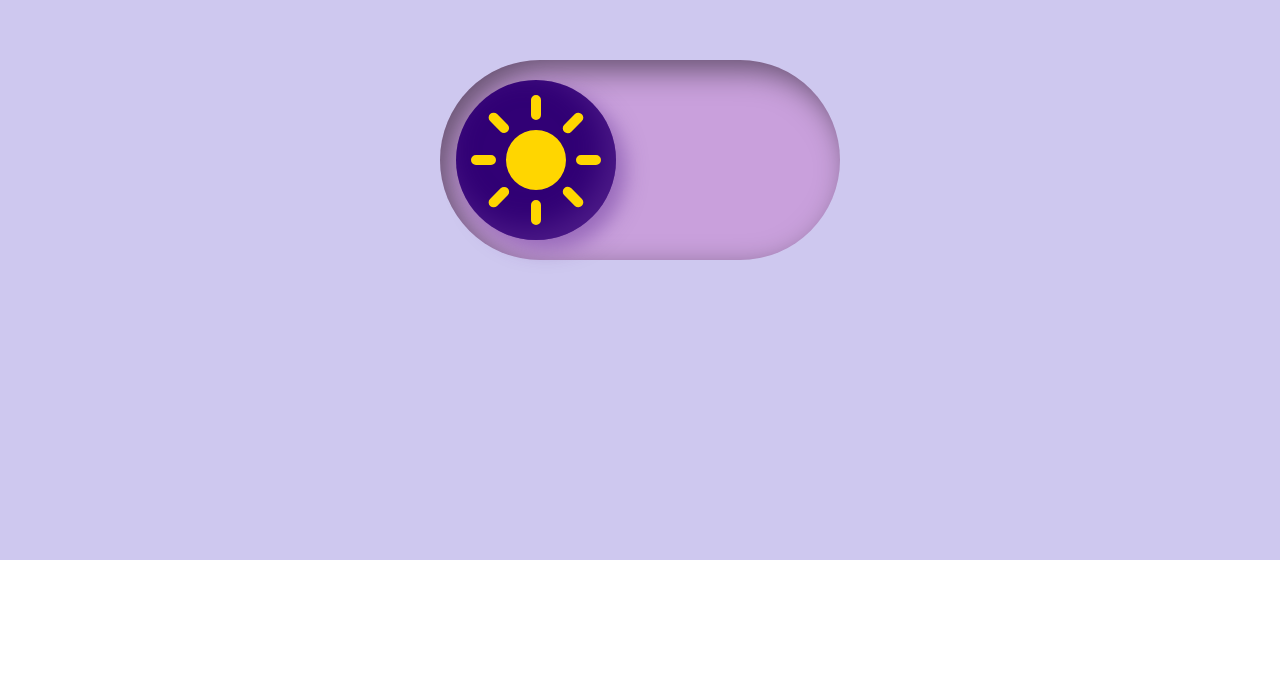
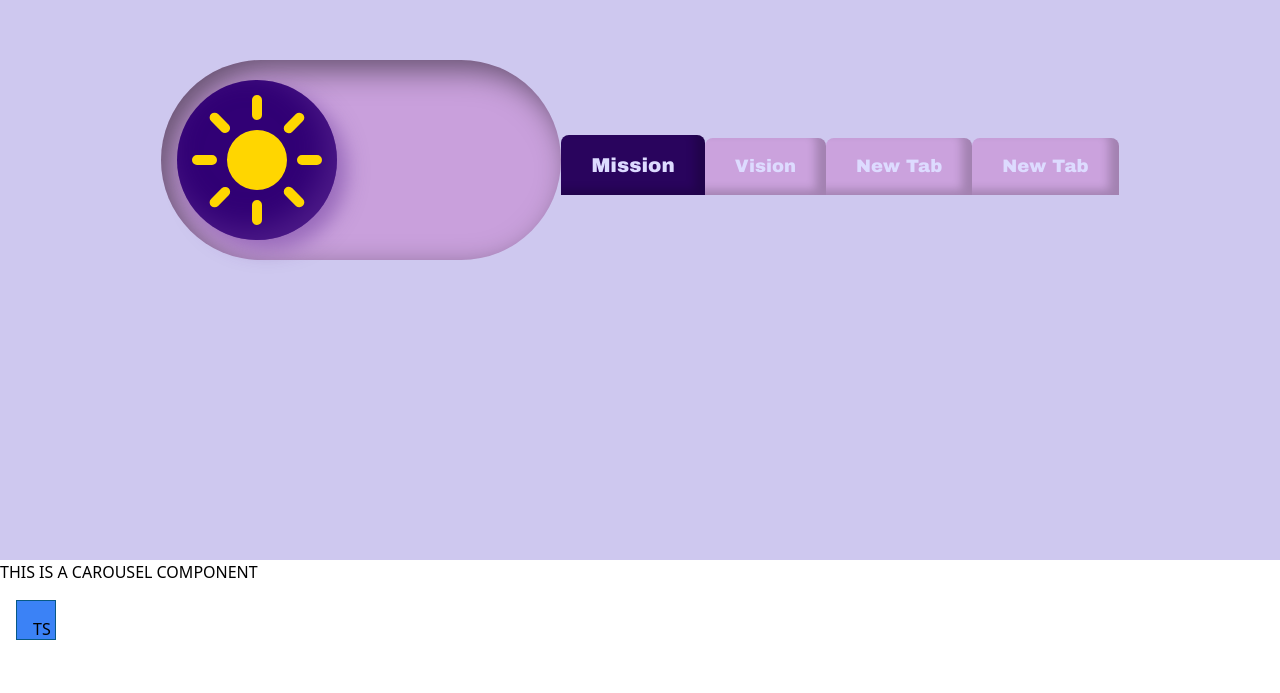
Before and after one commit to Brhylle/chuupurple, a Vue app: page / in a window 1280 px wide. Shown: the part 240-933 px from the top of the page. After the commit the page ends 896 px from the top, so only its background shows below. Built offline with nearby package versions, Linux system fonts and the light colour scheme.

Commit message:
laid out foundation for tomorrow

```diff
--- a/package.json
+++ b/package.json
@@ -8,7 +8,10 @@
     "lint": "vue-cli-service lint"
   },
   "dependencies": {
+    "@tailwindcss/forms": "^0.5.7",
+    "@tailwindcss/typography": "^0.5.13",
     "core-js": "^3.8.3",
+    "swiper": "^8.4.7",
     "vue": "^3.2.13"
   },
   "devDependencies": {
--- a/src/App.vue
+++ b/src/App.vue
@@ -5,8 +5,14 @@
       <label id="dlc-label" for="dlc-toggle">
         <DarkToggleButton :isDarkMode="isDarkMode" @update:isDarkMode="toggleMode"></DarkToggleButton>
       </label>
+      <div>
+        <TabsComponent msg="Welcome to Your Vue.js App"/>
+      </div>
     </div>
-    <TabsComponent msg="Welcome to Your Vue.js App"/>
+
+    <div>
+      <CarouselComponent msg="THIS IS A CAROUSEL COMPONENT"></CarouselComponent>
+    </div>
   </div>
 
   <NewComponent msg="ts"></NewComponent>
@@ -16,13 +22,15 @@
 import DarkToggleButton from './components/DarkToggleButton.vue';
 import TabsComponent from './components/TabsComponent.vue'
 import NewComponent from './components/NewComponent.vue'
+import CarouselComponent from './components/CarouselComponent.vue'
 
 export default {
   name: 'App',
   components: {
     DarkToggleButton,
     TabsComponent,
-    NewComponent
+    NewComponent,
+    CarouselComponent,
   },
   data() {
     return {
@@ -39,6 +47,27 @@ export default {
 
 <style>
 /* Styles from the second template */
+:root{
+  --white: #fff;
+  --black: rgb(0,0,0);
+}
+
+:root[data-theme="light"] {
+  --text: rgb(14, 2, 23);
+  --background: rgb(192, 186, 222);
+  --primary: rgb(203, 162, 221);
+  --secondary: rgb(221, 219, 255);
+  --accent: rgb(40, 0, 97);
+}
+
+:root[data-theme="dark"] {
+  --text: rgb(244, 232, 253);
+  --background: rgb(39, 33, 69);
+  --primary: rgb(75, 34, 93);
+  --secondary: rgb(2, 0, 36);
+  --accent: rgb(198, 158, 255);
+}
+
 * {
   margin: 0;
   padding: 0;
--- /dev/null
+++ b/src/components/CarouselComponent.vue
@@ -0,0 +1,19 @@
+<template>
+  <div>
+    {{msg}}
+  </div>
+</template>
+
+<script>
+export default {
+  props: {
+    msg: String,
+  }
+}
+</script>
+
+<style scoped>
+  div {
+    color: var(--text);
+  }
+</style>
--- a/tailwind.config.js
+++ b/tailwind.config.js
@@ -3,7 +3,9 @@ module.exports = {
   purge: ['./index.html', './src/**/*.{vue,js,ts,jsx,tsx}'],
   darkMode: false, // or 'media' or 'class'
   theme: {
-    extend: {},
+    extend: {
+
+    },
   },
   variants: {
     extend: {},
```
Also changed, not shown: 1 other file (tests, documents, lock files or other folders).
